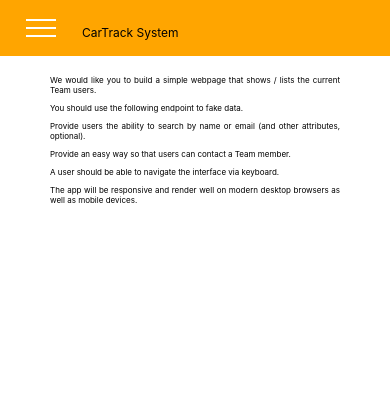
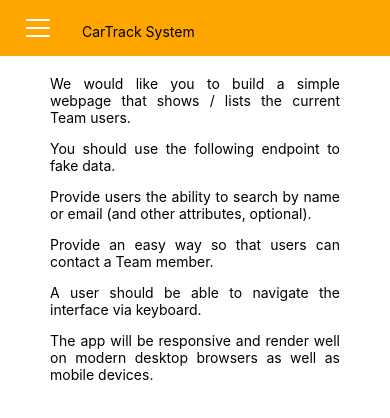
Before and after one commit to l3ernardo/Ctrack, a React (Create React App) app: page / in a window 390 px wide. Shown: the top 418 px of the page. Built offline with nearby package versions, Linux system fonts and the light colour scheme; no server answers; the HTML template or start-up script is replaced by a standard one.

Commit message:
fixing css typos

```diff
--- a/src/App.css
+++ b/src/App.css
@@ -59,10 +59,6 @@ li a:hover:not(.active) {
   background-color: #333;
 }
 
-
-
-
-
 .card {
   box-shadow: 0 4px 8px 0 rgba(0, 0, 0, 0.2);
   max-width: 500px;
@@ -100,7 +96,6 @@ button:hover, a:hover {
 }
 
 
-
 input[type=text] {
   width: 100%;
   box-sizing: border-box;
@@ -116,7 +111,7 @@ input[type=text] {
 
 @media (max-width: 768px) {
   .container {
-    font-size: 8px
+    font-size: 14px
   }
 }
 
--- a/src/components/Navbar/Humbutton.css
+++ b/src/components/Navbar/Humbutton.css
@@ -17,7 +17,7 @@
 }
 
 .hum-button__line {
-    width:30px;
+    width:24px;
     height:2px;
     background:white;
 }
--- a/src/components/Navbar/Navbar.css
+++ b/src/components/Navbar/Navbar.css
@@ -44,7 +44,7 @@
     }
     .navbar__logo a {
         margin-left:0;
-        font-size: 12px;
+        font-size: 14px;
     }
 }
 
```
